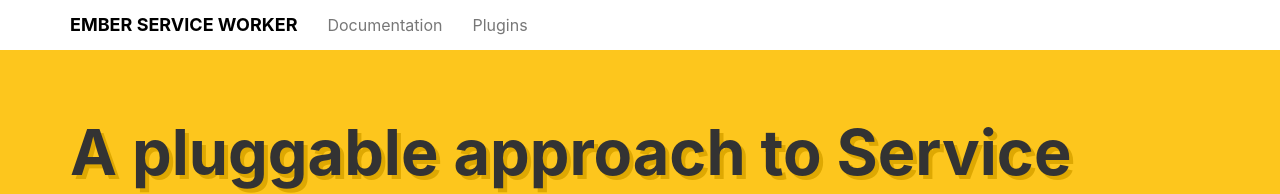
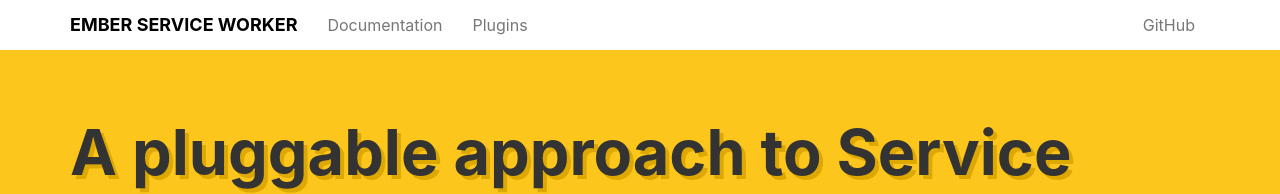
Before and after one commit to DockYard/ember-service-worker, a Jekyll site: the page built from docs/index.html, in a window 1280 px wide. Shown: the top 194 px of the page. Built offline with Jekyll 4.4.1, drawn with Linux system fonts in a browser that asks for light colours; nearby versions of some CDN libraries.

Commit message:
Add GitHub link in navbar

```diff
--- a/docs/_includes/navbar.html
+++ b/docs/_includes/navbar.html
@@ -14,6 +14,9 @@
         <li><a href="{% link documentation/index.html %}">Documentation</a></li>
         <li><a href="{% link plugins.html %}">Plugins</a></li>
       </ul>
+      <ul class="nav navbar-nav navbar-right">
+        <li><a href="https://github.com/dockyard/ember-service-worker">GitHub</a></li>
+      </ul>
     </div>
   </div>
 </nav>
```
